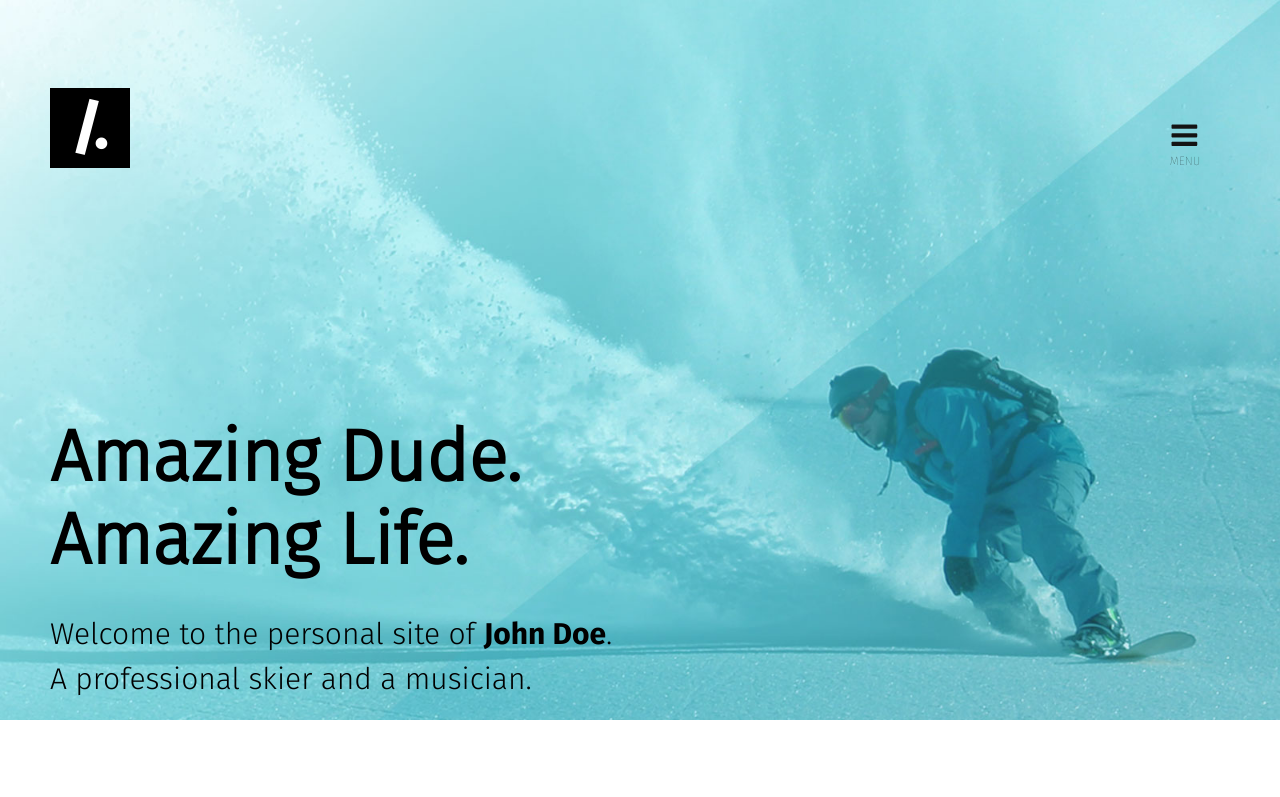
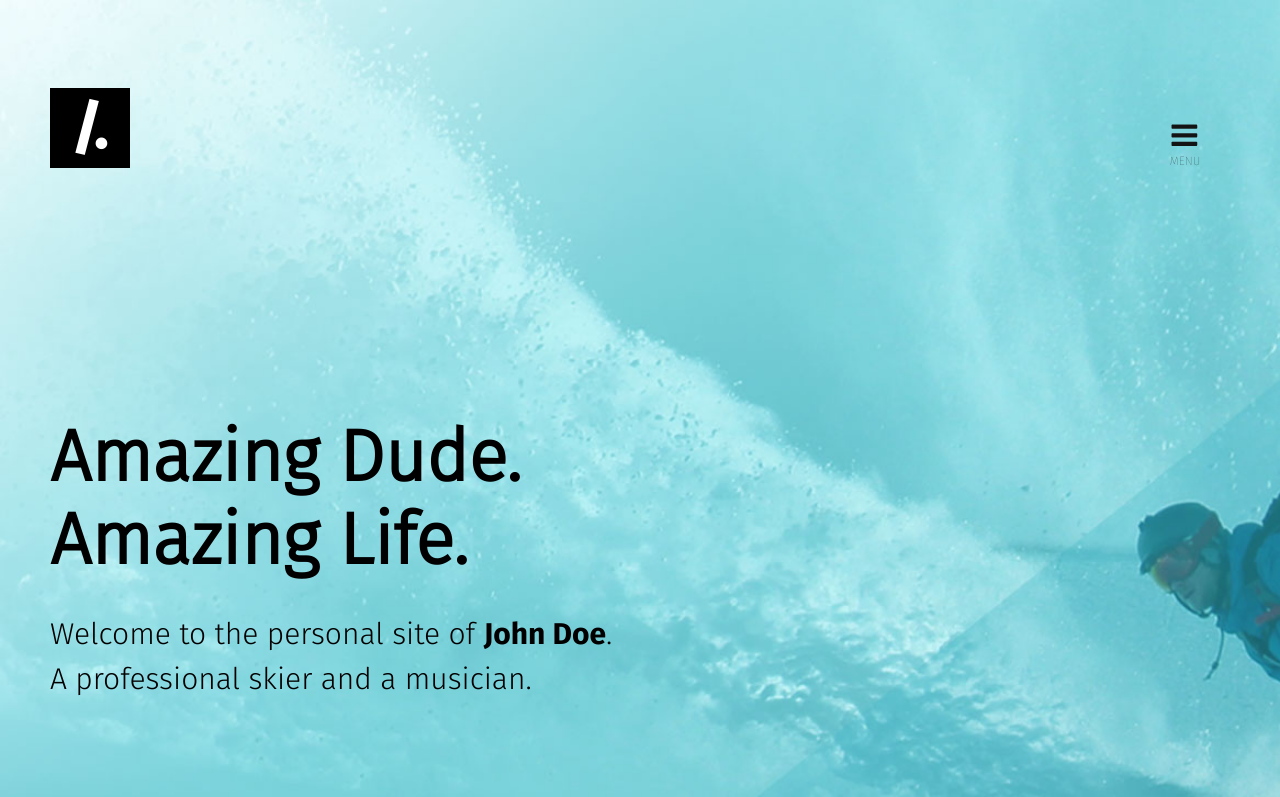
Before and after one commit to RatiboR1978/Amazing, a website: page index.html in a window 1280 px wide. Shown: the top 797 px of the page. Drawn offline with Linux system fonts and the light colour scheme; files whose address does not match are found by name.

Commit message:
Сделал хедер и шлем поправил

```diff
--- a/sass/blocks/page-header.scss
+++ b/sass/blocks/page-header.scss
@@ -1,7 +1,6 @@
 .page-header {
-  width: 100%;
   background: url(../img/slanted.jpg) no-repeat;
-  background-size: 100%;
+  background-size: cover;
   min-height: 900px;
   padding-top: 88px;
 }
```
Also changed, not shown: css/style.css.
